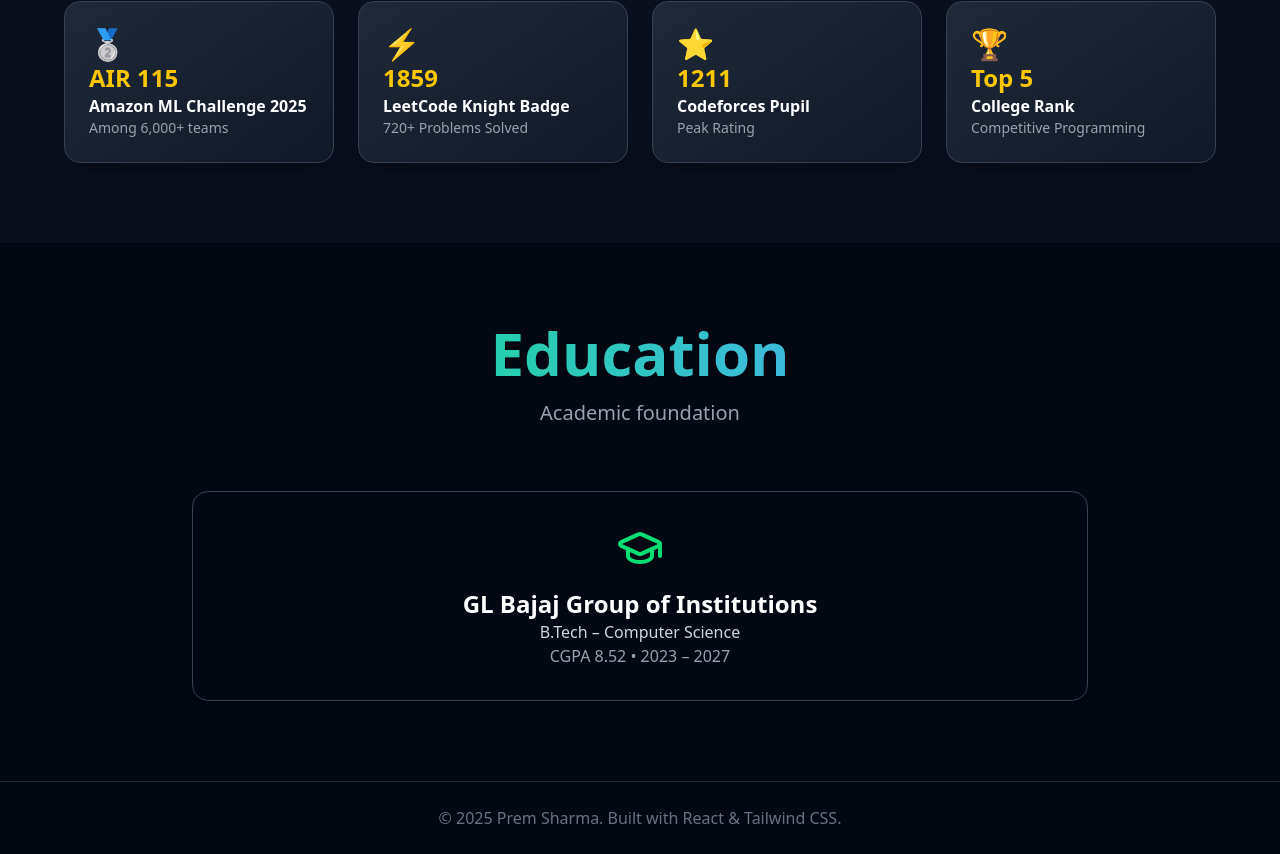
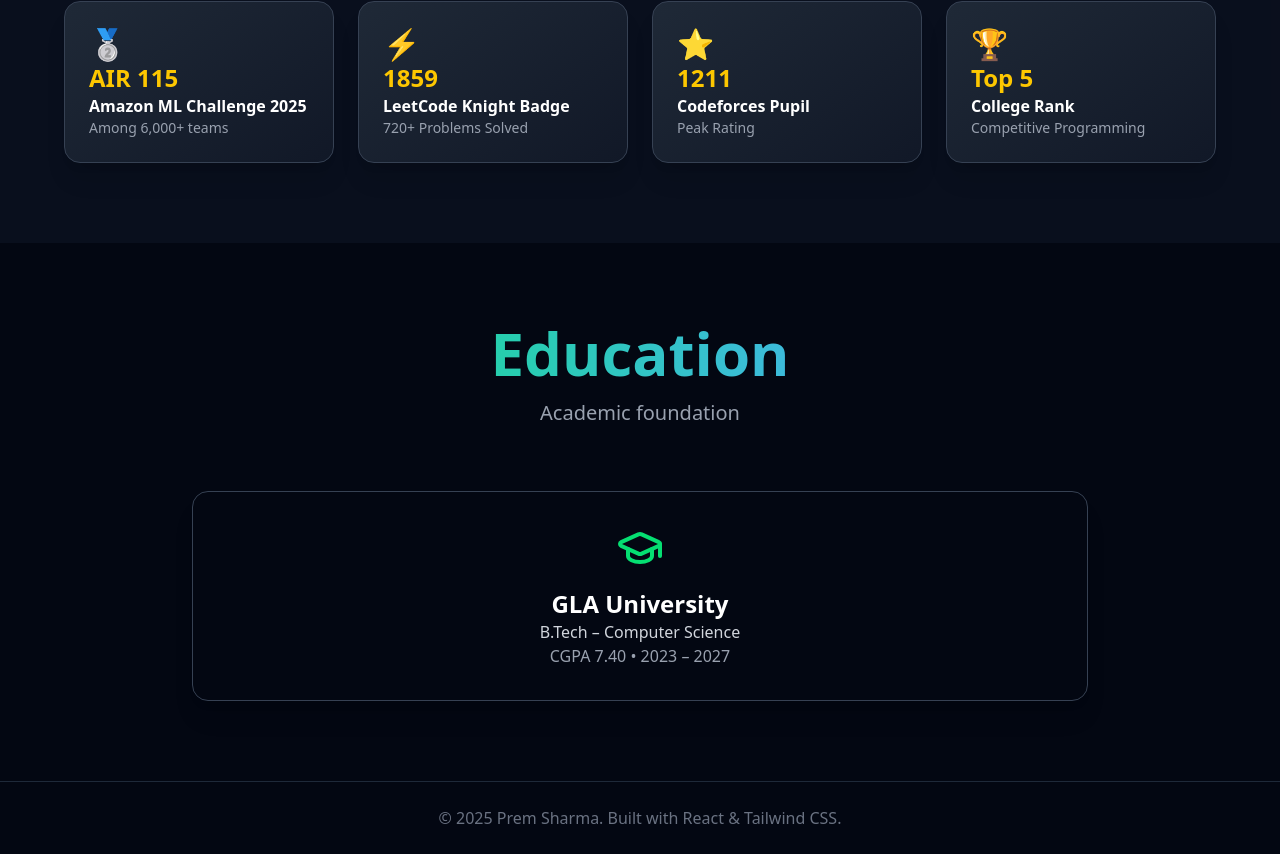
Before and after one commit to premmsharma122/Portfolio, a React (Vite) app: page / in a window 1280 px wide. Shown: the part 2421-3275 px from the top of the page. Built offline with nearby package versions, Linux system fonts and the light colour scheme.

Commit message:
education section update

```diff
--- a/src/components/Pages/Home.jsx
+++ b/src/components/Pages/Home.jsx
@@ -197,9 +197,9 @@
           <SectionHeader title="Education" subtitle="Academic foundation" color="from-green-400 to-blue-400" />
           <div className="p-8 rounded-2xl border border-gray-700 shadow-xl">
             <GraduationCap className="mx-auto mb-4 text-green-400" size={48} />
-            <h3 className="text-2xl font-bold">GL Bajaj Group of Institutions</h3>
+            <h3 className="text-2xl font-bold">GLA University</h3>
             <p className="text-gray-300">B.Tech – Computer Science</p>
-            <p className="text-gray-400">CGPA 8.52 • 2023 – 2027</p>
+            <p className="text-gray-400">CGPA 7.40 • 2023 – 2027</p>
           </div>
         </div>
       </section>
```
